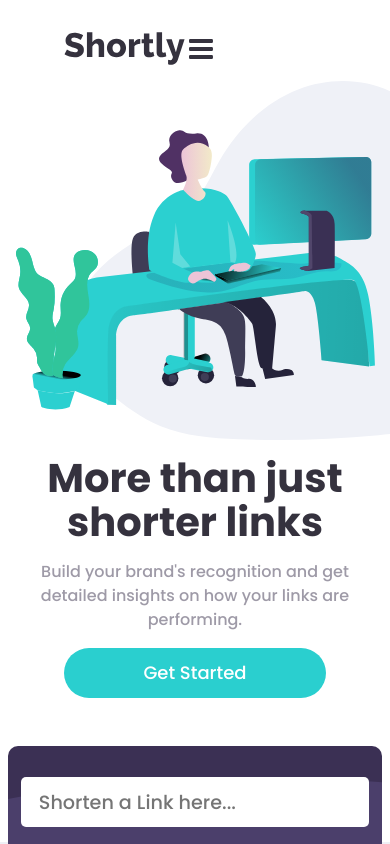
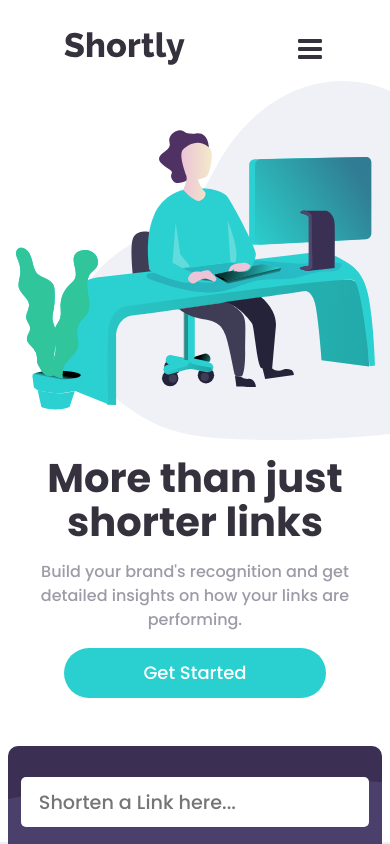
Before and after one commit to flp-pcll/url-shortener-app, a React (Create React App) app: page / in a window 390 px wide. Shown: the top 844 px of the page. Built offline with nearby package versions, Linux system fonts and the light colour scheme.

Commit message:
fixed mobile menu

```diff
--- a/src/components/Header/HeaderArea.js
+++ b/src/components/Header/HeaderArea.js
@@ -28,7 +28,7 @@ function Header() {
     console.log(document.documentElement.clientWidth);
     return (
         <header className={styles['page-header_area']}>
-            { isModalOpen && <MobileMenu></MobileMenu>}
+            { isModalOpen && <MobileMenu isModalOpen={isModalOpen}></MobileMenu>}
             <nav className={styles['top-navigation_container']}>
                 <section className={styles['logo-area']} id="logoArea" title="Shortly Logo Area">
                     <LogoArea href="/" />
--- a/src/components/Header/HeaderArea.module.css
+++ b/src/components/Header/HeaderArea.module.css
@@ -36,3 +36,16 @@
 .desktop-menu_actions li:nth-child(1) {
     margin-right: .5rem;
 }
+
+@media screen and (max-width: 1000px) {
+    .nav-content {
+        flex-grow: 0;
+
+    }
+    .logo-area{
+        flex-grow: 2;
+        align-content: flex-start;
+        align-items: flex-start;
+        justify-content: flex-start;
+    }
+}
--- a/src/components/Header/MobileMenu/MobileMenu.js
+++ b/src/components/Header/MobileMenu/MobileMenu.js
@@ -7,7 +7,7 @@ import styles from "./MobileMenu.module.css";
 
 function MobileMenu(props) {
     return (
-        <Card className={styles['mobile-menu-card']}>
+        <Card {...props} className={styles['mobile-menu-card']}>
             <Modal className={styles['mobile-menu-card']}>
                 <NavLinks className={styles['links-list']} />
                 <NavActions className={styles['nav-actions']} />
--- a/src/components/UI/Modal/Modal.js
+++ b/src/components/UI/Modal/Modal.js
@@ -1,5 +1,6 @@
 import React from "react";
 import ReactDOM from "react-dom";
+import Card from "../Card/Card";
 import styles from "./Modal.module.css";
 
 function Backdrop(props) {
@@ -9,9 +10,12 @@ function Backdrop(props) {
 };
 
 function ModalOverlay(props) {
+    const classes = props.isModalOpen ? `${styles['modal-open']} ${styles['modal-overlay']}` : `${styles['modal-overlay']}`;
     return(
-        <div className={`${styles['modal-overlay']} ${props.className}`} name="Modal Area">
+        <div className={`${classes} ${props.className}`} name="Modal Area">
+            <Card className={styles['modal-card']}>
             {props.children}
+            </Card>
         </div>
     );
 };
--- a/src/components/UI/Modal/Modal.module.css
+++ b/src/components/UI/Modal/Modal.module.css
@@ -13,11 +13,21 @@
 
 .modal-overlay {
     position: fixed;
-    width: 40%;
-    top: 10%;
-    /* left: 50%; */
-    /* background-color: red; */
+    width: calc(100% - 8rem);
+    top: 12%;
+    left: 50%;
+    transform: translateX(-50%);
     z-index: 2000;
+    margin: 0 auto;
 
     border-radius: 10px;
 }
+
+.modal-open {
+    top: 10%;
+    transition: all 1s;
+}
+
+.modal-card {
+    border-radius: 10px;
+}
```
